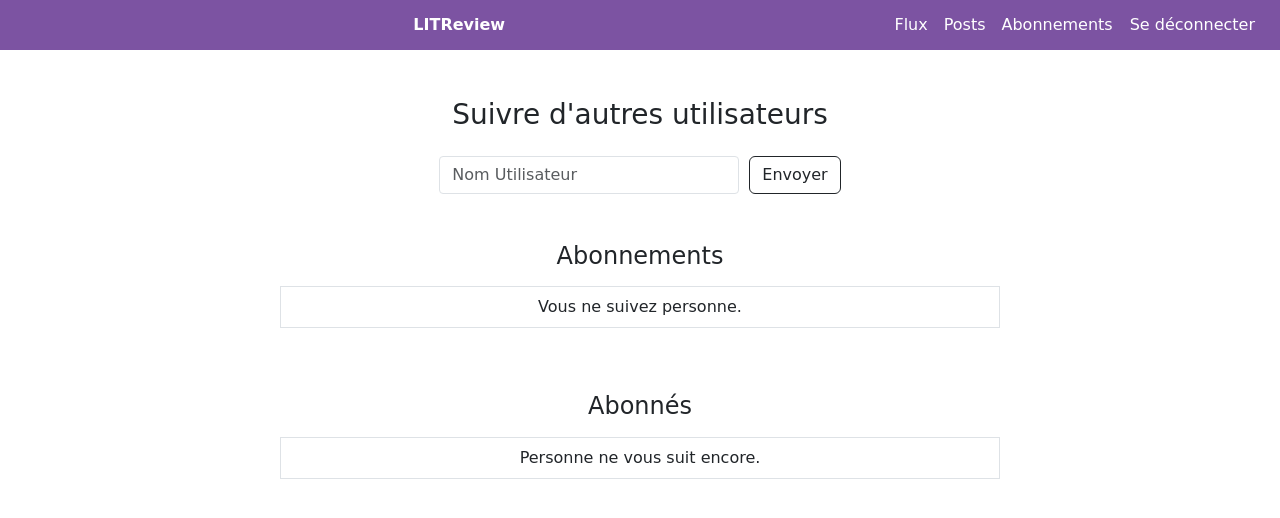
After one commit to abi-seg/oc-p9-litreview, a Django app: page /abonnements/ in a window 1280 px wide. The commit adds this page. Shown: the top 518 px of the page. Run offline with Django 5.2, Linux system fonts and the light colour scheme; the visitor is signed in with stand-in values (Sample User, id 1).

Commit message:
Ajout du système d'abonnements : vue,template de suivi des utilisateurs, et corrections liées à la creéation des critiques

```diff
--- a/reviews/forms.py
+++ b/reviews/forms.py
@@ -12,10 +12,13 @@ class TicketForm(forms.ModelForm):
         }
 
 class FollowUserForm(forms.Form):
-    username = forms.CharField(label="Nom d'utilisateur", max_length=150)
+    username = forms.CharField(label="Nom d'utilisateur", max_length=150,
+                               widget=forms.TextInput(attrs={
+                                   'class':'form-control',
+                                   'placeholder': 'Nom Utilisateur',
+                                   'style': 'max-width: 300px;'
+                               }))
 
-from django import forms
-from .models import Review
 
 class ReviewForm(forms.ModelForm):
     class Meta:
--- a/reviews/urls.py
+++ b/reviews/urls.py
@@ -10,4 +10,6 @@ urlpatterns = [
     path('ticket/<int:ticket_id>/review/', views.create_review, name='create_review'),
     path('select_ticket_to_review/', views.select_ticket_to_review, name='select_ticket_to_review'),
     path('create_review/', views.create_ticket_and_review, name='create_ticket_and_review'),
+    path('abonnements/', views.follow_users_view, name='follow_users'),
+    path('unfollow/<int:follow_id>/', views.unfollow_user_view, name='unfollow_user'),
 ]
--- a/reviews/views.py
+++ b/reviews/views.py
@@ -1,11 +1,11 @@
 from django.shortcuts import render,redirect, get_object_or_404
 from django.contrib.auth.decorators import login_required
 from django.views.decorators.http import require_POST
-from .forms import TicketForm,ReviewForm
-from .models import Ticket,Review
+from .forms import TicketForm,ReviewForm,FollowUserForm
+from .models import Ticket,Review,UserFollows
 from django.db.models import Q
-from itertools import chain
-from operator import attrgetter
+from django.contrib import messages
+from django.contrib.auth import get_user_model
 
 @login_required
 
@@ -111,3 +111,47 @@ def create_ticket_and_review(request):
         'ticket_form': ticket_form,
         'review_form' : review_form
     })
+
+User = get_user_model()
+
+@login_required
+def follow_users_view(request):
+    form = FollowUserForm()
+
+    followed_users = UserFollows.objects.filter(user=request.user)
+    followers = UserFollows.objects.filter(followed_user=request.user)  #  fixed field name
+
+    if request.method == 'POST':
+        form = FollowUserForm(request.POST)
+        if form.is_valid():
+            username_to_follow = form.cleaned_data['username']
+            try:
+                user_to_follow = User.objects.get(username=username_to_follow)  #  fixed "user" to "User"
+                if user_to_follow == request.user:
+                    messages.warning(request, " Vous ne pouvez pas vous suivre vous-même.")
+                elif UserFollows.objects.filter(user=request.user, followed_user=user_to_follow).exists():  # ✅ field fixed
+                    messages.info(request, f"Vous suivez déjà {username_to_follow}.")
+                else:
+                    UserFollows.objects.create(user=request.user, followed_user=user_to_follow)  #  fixed field name
+                    messages.success(request, f"Vous suivez maintenant {username_to_follow}.")
+                    return redirect('follow_users')
+            except User.DoesNotExist:
+                messages.error(request, f"Utilisateur '{username_to_follow}' introuvable.")
+
+    context = {
+        'form': form,
+        'followed_users': followed_users,
+        'followers': followers,
+    }
+    return render(request, 'reviews/follow_users.html', context)
+
+@login_required
+def unfollow_user_view(request, follow_id):
+    try:
+        relation = UserFollows.objects.get(id=follow_id, user=request.user)
+        username = relation.followed_user.username
+        relation.delete()
+        messages.success(request, f"Vous ne suivez plus {username}.")
+    except UserFollows.DoesNotExist:
+        messages.error(request, "Cette relation n'existe pas ou ne vous appartient pas.")
+    return redirect('follow_users')
--- a/templates/base.html
+++ b/templates/base.html
@@ -41,7 +41,8 @@
     <div class="d-flex align-items-center" style="white-space: nowrap;">
         <a href="{% url 'feed' %}" class="text-white me-3 text-decoration-none">Flux</a>
         <a href="#" class="text-white me-3 text-decoration-none">Posts</a>
-        <a href="#" class="text-white me-3 text-decoration-none">Abonnements</a>
+        <a href= "{% url 'follow_users' %}" class="text-white me-3 text-decoration-none">Abonnements</a>
+
         <form action="{% url 'logout' %}" method="POST" style="display: inline;">
            {% csrf_token %}
            <button type="submit" class="btn btn-link text-white p-0 m-0 align-baseline text-decoration-none">
--- a/templates/reviews/create_review.html
+++ b/templates/reviews/create_review.html
@@ -11,9 +11,9 @@
         <img src="{{ ticket.image.url }}" alt="Image du ticket" width="200" class="mb-3">
     {% endif %}
 
-    <form method="POST">
+    <form method="POST" enctype="multipart/form-data">
         {% csrf_token %}
-        {{ form.as_p }}
+        {{review_form.as_p}}
         <button type="submit" class="btn btn-brown mt-3">Envoyer la critique</button>
     </form>
 </div>
--- a/templates/reviews/feed.html
+++ b/templates/reviews/feed.html
@@ -4,7 +4,7 @@
 
 <!-- Top Action Buttons -->
 <div style="text-align:center; margin-top: 50px;">
-    <a href="{% url 'select_ticket_to_review' %}" class="btn" style="margin-right: 20px; background-color:#7c53a2; color:white; padding:10px 20px; border-radius:5px; text-decoration:none;">
+    <a href="{% url 'create_ticket' %}" class="btn" style="margin-right: 20px; background-color:#7c53a2; color:white; padding:10px 20px; border-radius:5px; text-decoration:none;">
         Demander une critique
     </a>
     <a href="{% url 'create_ticket_and_review' %}" class="btn" style="background-color:#7c53a2; color:white; padding:10px 20px; border-radius:5px; text-decoration:none;">
--- /dev/null
+++ b/templates/reviews/follow_users.html
@@ -0,0 +1,65 @@
+{% extends 'base.html' %}
+{% block title %}Onglet d'abonnements{% endblock %}
+{% block content %}
+<div class="container mt-5 text-center">
+
+    <h3 class="mb-4">Suivre d'autres utilisateurs</h3>
+
+    {% if messages %}
+        <div class="col-md-6 mx-auto mb-3">
+            {% for message in messages %}
+                <div class="alert alert-{{ message.tags }}">{{ message }}</div>
+            {% endfor %}
+        </div>
+    {% endif %}
+
+    <form method="POST" class="d-flex justify-content-center mb-5" style="gap: 10px;">
+        {% csrf_token %}
+        {{ form.username }}
+        <button type="submit" class="btn btn-outline-dark">Envoyer</button>
+    </form>
+
+    <div class="row justify-content-center">
+        <div class="col-md-8 mb-5">
+            <h4 class="mb-3">Abonnements</h4>
+            <table class="table table-bordered">
+                <tbody>
+                    {% for relation in followed_users %}
+                        <tr>
+                            <td>{{ relation.followed_user.username }}</td>
+                            <td class="text-end">
+                                <form method="POST" action="{% url 'unfollow_user' relation.id %}">
+                                    {% csrf_token %}
+                                    <button type="submit" class="btn btn-outline-dark btn-sm">Désabonner</button>
+                                </form>
+                            </td>
+                        </tr>
+                    {% empty %}
+                        <tr>
+                            <td colspan="2">Vous ne suivez personne.</td>
+                        </tr>
+                    {% endfor %}
+                </tbody>
+            </table>
+        </div>
+
+        <div class="col-md-8">
+            <h4 class="mb-3">Abonnés</h4>
+            <table class="table table-bordered">
+                <tbody>
+                    {% for relation in followers %}
+                        <tr>
+                            <td>{{ relation.user.username }}</td>
+                        </tr>
+                    {% empty %}
+                        <tr>
+                            <td>Personne ne vous suit encore.</td>
+                        </tr>
+                    {% endfor %}
+                </tbody>
+            </table>
+        </div>
+    </div>
+
+</div>
+{% endblock %}
```
